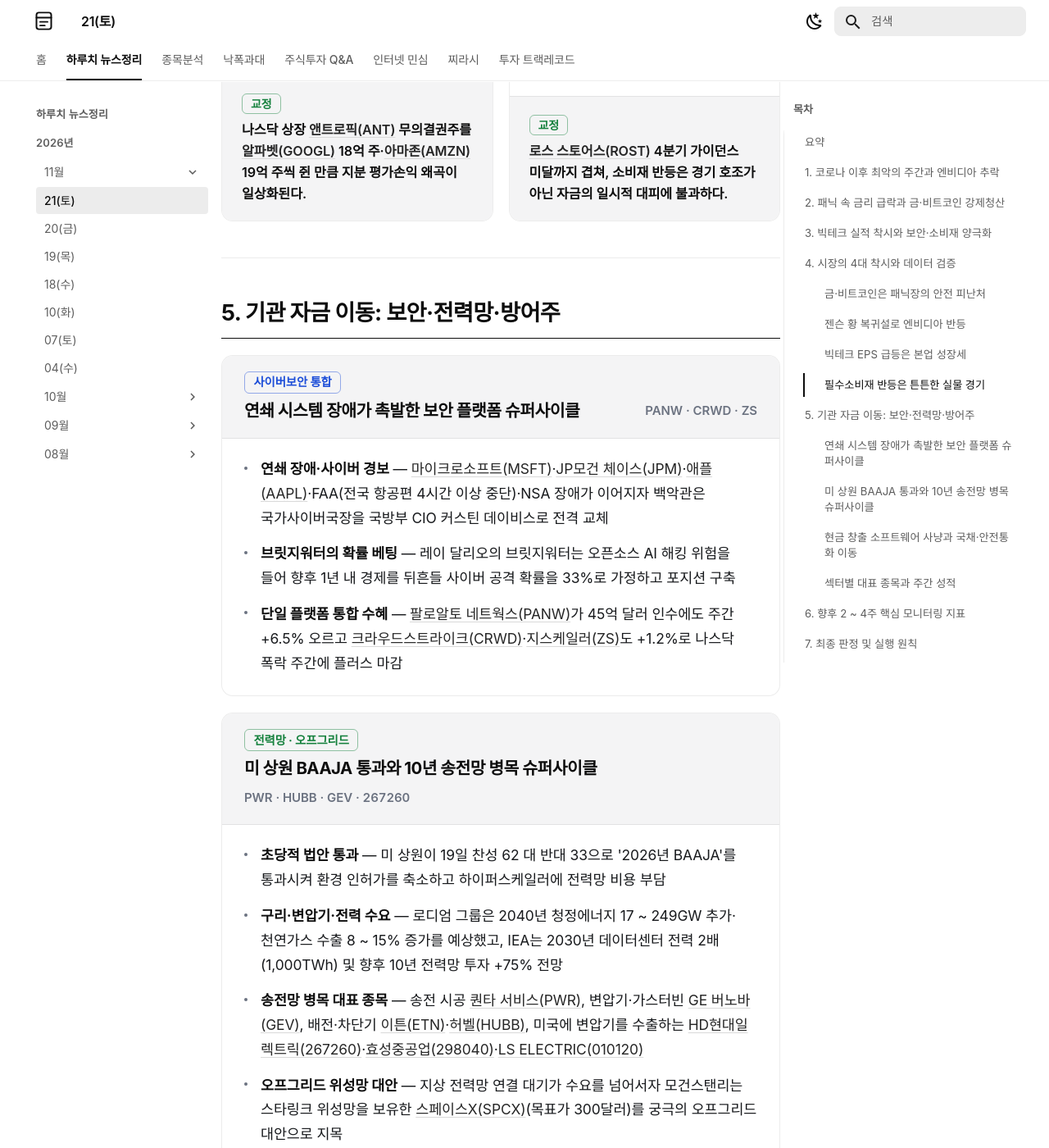
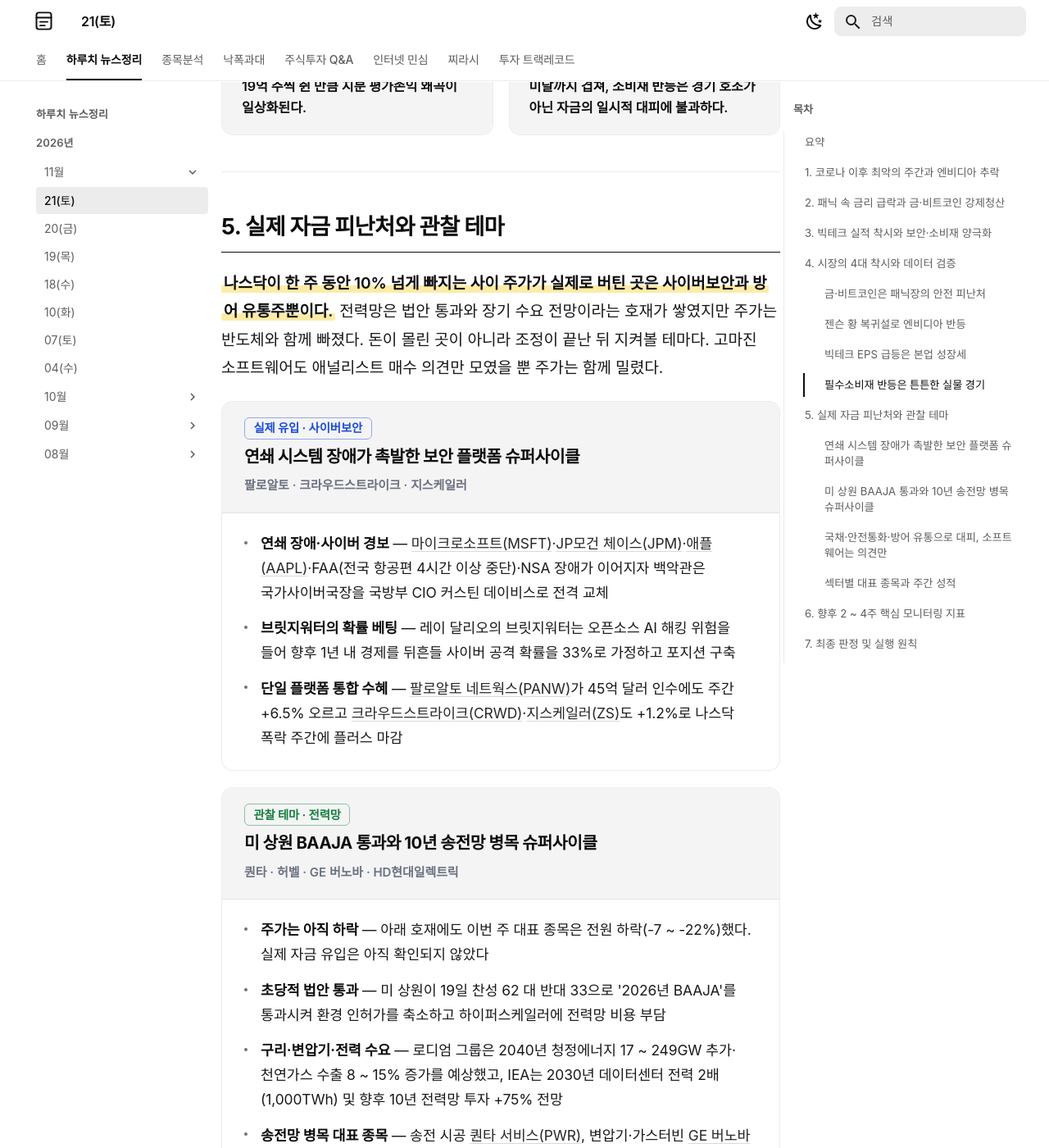
Before and after one commit to ju-sic/ju-sic.github.io, an MkDocs documentation site: the page built from docs/news/2026/11/21.md, in a window 1280 px wide and 1400 px high, scrolled down 8863 px. Shown: the whole window at 82% size. Built offline with MkDocs 1.6.1 and Material for MkDocs 9.7.7, drawn with Linux system fonts in a browser that asks for light colours; some web fonts are replaced; a script that is not in the unit is left out; some of the changed text lies outside the part shown.

Commit message:
11/21 뉴스 5절을 실제 자금 피난처와 관찰 테마로 구분

```diff
--- a/docs/news/2026/11/21.md
+++ b/docs/news/2026/11/21.md
@@ -38,7 +38,7 @@
 | **장세 진단** | AI·반도체 투매로 **3대 지수 200일선 이탈** · VIX 35.89 |
 | **핵심 종목** | **[엔비디아(NVDA)](https://highchart-opal.vercel.app/chart/NVDA) -14.01%**(SEC 조사) · 반도체 -13%대 · [앤트로픽(ANT)](https://highchart-opal.vercel.app/chart/ANT) -8.50% |
 | **착시 교정** | 금·비트코인 피난처 붕괴(강제청산) · 빅테크 지분익 착시 · 소비재 마진 압박 |
-| **자금 이동** | 사이버보안([팔로알토(PANW)](https://highchart-opal.vercel.app/chart/PANW)·[크라우드스트라이크(CRWD)](https://highchart-opal.vercel.app/chart/CRWD)) · 전력망([퀀타 서비스(PWR)](https://highchart-opal.vercel.app/chart/PWR)·[HD현대일렉트릭(267260)](https://highchart-opal.vercel.app/chart/267260)) · 고마진([앱러빈(APP)](https://highchart-opal.vercel.app/chart/APP)·[세일즈포스(CRM)](https://highchart-opal.vercel.app/chart/CRM)) |
+| **자금 피난처** | 사이버보안([팔로알토(PANW)](https://highchart-opal.vercel.app/chart/PANW)·[크라우드스트라이크(CRWD)](https://highchart-opal.vercel.app/chart/CRWD) 주간 플러스) · 방어 유통([월마트(WMT)](https://highchart-opal.vercel.app/chart/WMT)·[코스트코(COST)](https://highchart-opal.vercel.app/chart/COST) 보합) · 전력망은 정책 호재에도 **하락**(관찰 테마) |
 | **핵심 변수** | **11/23** [앤트로픽(ANT)](https://highchart-opal.vercel.app/chart/ANT) 옵션 · **12/1** 젠슨 황 의회 증언 · 12월 FOMC |
 | **행동 지침** | 레버리지·반도체 물타기 금지 · **현금·미 국채 방패** 속 선별 관찰 |
 
@@ -215,16 +215,18 @@
 
 ---
 
-## 5. 기관 자금 이동: 보안·전력망·방어주
+## 5. 실제 자금 피난처와 관찰 테마
+
+<mark class="n-hl">나스닥이 한 주 동안 10% 넘게 빠지는 사이 주가가 실제로 버틴 곳은 사이버보안과 방어 유통주뿐이다.</mark> 전력망은 법안 통과와 장기 수요 전망이라는 호재가 쌓였지만 주가는 반도체와 함께 빠졌다. 돈이 몰린 곳이 아니라 조정이 끝난 뒤 지켜볼 테마다. 고마진 소프트웨어도 애널리스트 매수 의견만 모였을 뿐 주가는 함께 밀렸다.
 
 <div class="n-flow">
 <article class="n-flow__item">
 <div class="n-flow__head">
 <div class="n-flow__title-group">
-<span class="n-flow__tag n-flow__tag--sec">사이버보안 통합</span>
+<span class="n-flow__tag n-flow__tag--sec">실제 유입 · 사이버보안</span>
 <h3>연쇄 시스템 장애가 촉발한 보안 플랫폼 슈퍼사이클</h3>
 </div>
-<span class="n-flow__meta">PANW · CRWD · ZS</span>
+<span class="n-flow__meta">팔로알토 · 크라우드스트라이크 · 지스케일러</span>
 </div>
 <ul class="n-flow__list">
 <li><strong>연쇄 장애·사이버 경보</strong> — <a href="https://highchart-opal.vercel.app/chart/MSFT">마이크로소프트(MSFT)</a>·<a href="https://highchart-opal.vercel.app/chart/JPM">JP모건 체이스(JPM)</a>·<a href="https://highchart-opal.vercel.app/chart/AAPL">애플(AAPL)</a>·FAA(전국 항공편 4시간 이상 중단)·NSA 장애가 이어지자 백악관은 국가사이버국장을 국방부 CIO 커스틴 데이비스로 전격 교체</li>
@@ -235,12 +237,13 @@
 <article class="n-flow__item">
 <div class="n-flow__head">
 <div class="n-flow__title-group">
-<span class="n-flow__tag n-flow__tag--grid">전력망 · 오프그리드</span>
+<span class="n-flow__tag n-flow__tag--grid">관찰 테마 · 전력망</span>
 <h3>미 상원 BAAJA 통과와 10년 송전망 병목 슈퍼사이클</h3>
 </div>
-<span class="n-flow__meta">PWR · HUBB · GEV · 267260</span>
+<span class="n-flow__meta">퀀타 · 허벨 · GE 버노바 · HD현대일렉트릭</span>
 </div>
 <ul class="n-flow__list">
+<li><strong>주가는 아직 하락</strong> — 아래 호재에도 이번 주 대표 종목은 전원 하락(-7 ~ -22%)했다. 실제 자금 유입은 아직 확인되지 않았다</li>
 <li><strong>초당적 법안 통과</strong> — 미 상원이 19일 찬성 62 대 반대 33으로 '2026년 BAAJA'를 통과시켜 환경 인허가를 축소하고 하이퍼스케일러에 전력망 비용 부담</li>
 <li><strong>구리·변압기·전력 수요</strong> — 로디엄 그룹은 2040년 청정에너지 17 ~ 249GW 추가·천연가스 수출 8 ~ 15% 증가를 예상했고, IEA는 2030년 데이터센터 전력 2배(1,000TWh) 및 향후 10년 전력망 투자 +75% 전망</li>
 <li><strong>송전망 병목 대표 종목</strong> — 송전 시공 <a href="https://highchart-opal.vercel.app/chart/PWR">퀀타 서비스(PWR)</a>, 변압기·가스터빈 <a href="https://highchart-opal.vercel.app/chart/GEV">GE 버노바(GEV)</a>, 배전·차단기 <a href="https://highchart-opal.vercel.app/chart/ETN">이튼(ETN)</a>·<a href="https://highchart-opal.vercel.app/chart/HUBB">허벨(HUBB)</a>, 미국에 변압기를 수출하는 <a href="https://highchart-opal.vercel.app/chart/267260">HD현대일렉트릭(267260)</a>·<a href="https://highchart-opal.vercel.app/chart/298040">효성중공업(298040)</a>·<a href="https://highchart-opal.vercel.app/chart/010120">LS ELECTRIC(010120)</a></li>
@@ -250,13 +253,13 @@
 <article class="n-flow__item">
 <div class="n-flow__head">
 <div class="n-flow__title-group">
-<span class="n-flow__tag n-flow__tag--cash">고마진 현금 · 방패</span>
-<h3>현금 창출 소프트웨어 사냥과 국채·안전통화 이동</h3>
+<span class="n-flow__tag n-flow__tag--cash">방어 유통 · 국채 · 고마진 SW</span>
+<h3>국채·안전통화·방어 유통으로 대피, 소프트웨어는 의견만</h3>
 </div>
-<span class="n-flow__meta">APP · CRM · WMT · COST</span>
+<span class="n-flow__meta">월마트 · 코스트코 · 미 국채 · 앱러빈</span>
 </div>
 <ul class="n-flow__list">
-<li><strong>사모펀드·공개주 현금 사냥</strong> — <a href="https://highchart-opal.vercel.app/chart/TPG">TPG(TPG)</a>·코페이의 <a href="https://highchart-opal.vercel.app/chart/BILL">빌 홀딩스(BILL)</a> 60억 달러 현금 인수, 순익률 66%·EBITDA 마진 84% <a href="https://highchart-opal.vercel.app/chart/APP">앱러빈(APP)</a>, 고CapEx 피로 대안 <a href="https://highchart-opal.vercel.app/chart/CRM">세일즈포스(CRM)</a>와 -71% 폭락 후 바닥권 <a href="https://highchart-opal.vercel.app/chart/ASTS">AST 스페이스모바일(ASTS)</a>로 리서치 매수 표 이동</li>
+<li><strong>사모펀드·공개주 현금 사냥</strong> — <a href="https://highchart-opal.vercel.app/chart/TPG">TPG(TPG)</a>·코페이의 <a href="https://highchart-opal.vercel.app/chart/BILL">빌 홀딩스(BILL)</a> 60억 달러 현금 인수, 순익률 66%·EBITDA 마진 84% <a href="https://highchart-opal.vercel.app/chart/APP">앱러빈(APP)</a>, 고CapEx 피로 대안 <a href="https://highchart-opal.vercel.app/chart/CRM">세일즈포스(CRM)</a>와 -71% 폭락 후 바닥권 <a href="https://highchart-opal.vercel.app/chart/ASTS">AST 스페이스모바일(ASTS)</a>에 애널리스트 매수 의견이 모였지만, 주가는 앱러빈 -14.9%·세일즈포스 -17.1%로 함께 밀렸다</li>
 <li><strong>채권 불 스티프닝 방패</strong> — 미 국채 2년물(-16.6bp)·10년물(-13.7bp) 강세 속에 12월 FOMC 50bp 인상 확률이 0%로 소멸하며 안전 선호 자금 집중</li>
 <li><strong>저금리 통화·방어 바스켓</strong> — 미·일 금리 차 축소에 따른 엔화(158.49엔)·스위스프랑 급등(캐리 청산) 및 <a href="https://highchart-opal.vercel.app/chart/WMT">월마트(WMT)</a>·<a href="https://highchart-opal.vercel.app/chart/COST">코스트코(COST)</a>·<a href="https://highchart-opal.vercel.app/chart/PG">P&amp;G(PG)</a> 등 방어 바스켓 재배치</li>
 </ul>
```
